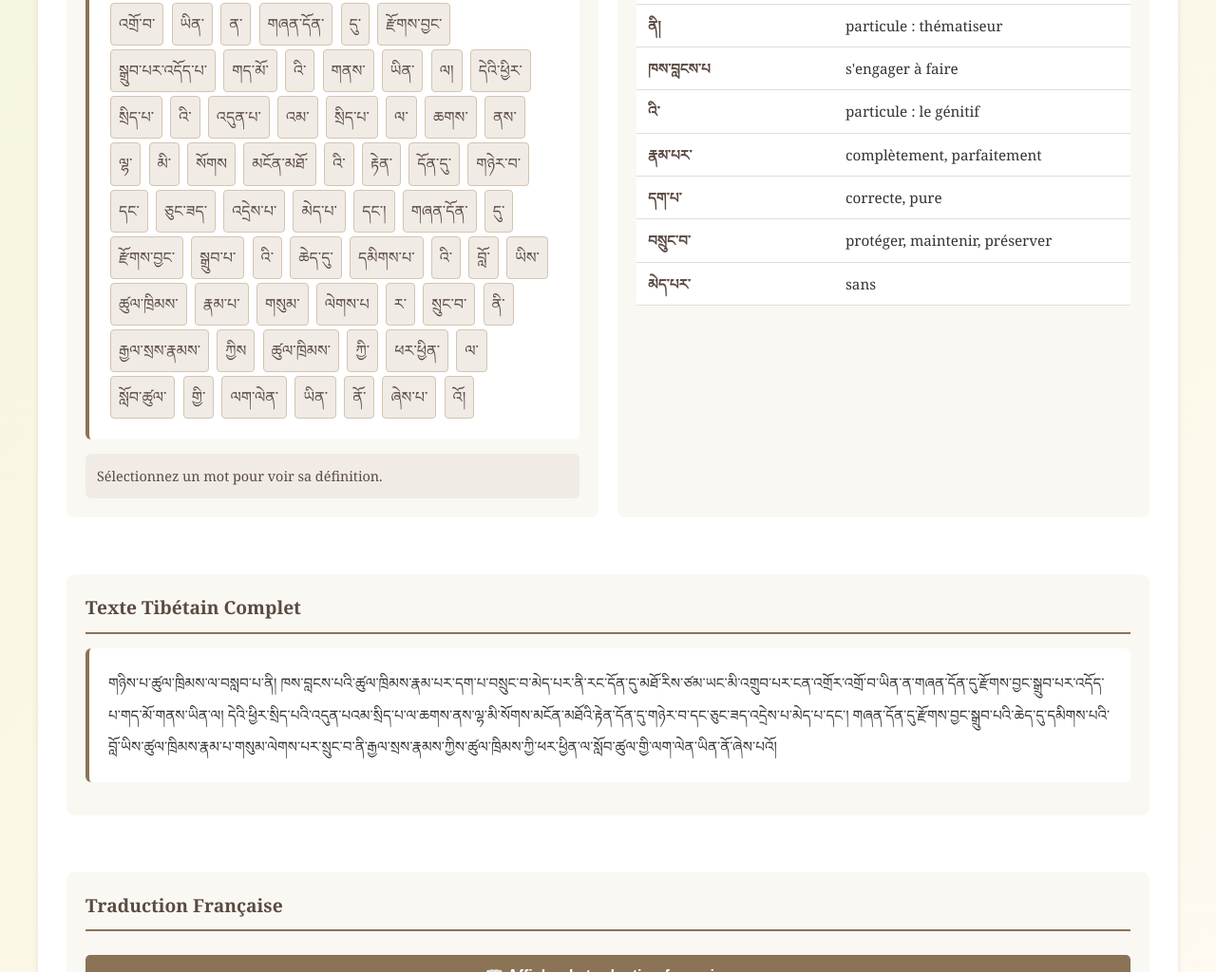
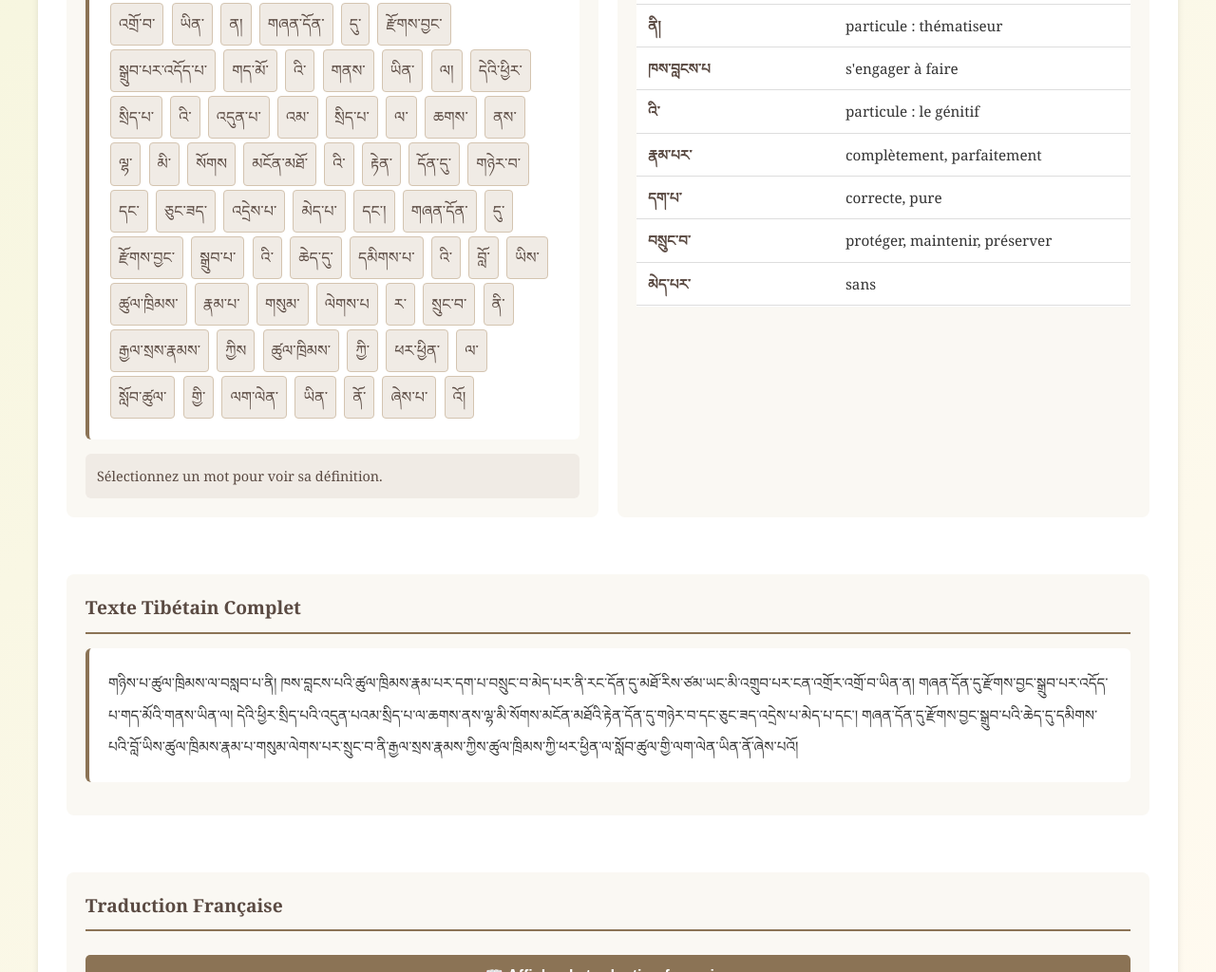
Before and after one commit to BodinT960/Traduction-commentaire-Choedrak-37-pratiques-des-bodhisattvas, a plain HTML site: page Pratique-26.html in a window 1280 px wide. Shown: the part 553-1577 px from the top of the page at 95% size. Drawn offline with Linux system fonts and the light colour scheme.

Commit message:
Pratique 26 : deux corrections du texte tibétain
Reprend les corrections faites dans le projet « Traduction et design du
Choedrak révisés » :
- shad après la conditionnelle : ཡིན་ན་ -> ཡིན་ན། (texte complet, liste
  des mots, vocabulaire) ;
- génitif rétabli dans le texte complet : གད་མོ་གནས -> གད་མོའི་གནས
  (la liste des mots avait déjà le segment འི་).

Co-Authored-By: Claude Opus 5.5 <noreply@anthropic.com>

```diff
--- a/Pratique-26.html
+++ b/Pratique-26.html
@@ -164,7 +164,7 @@
             { tibetan: 'ངན་འགྲོ་', translation: 'les royaumes inférieurs, le mauvais destin' },
             { tibetan: 'འགྲོ་བ་', translation: 'aller' },
             { tibetan: 'ཡིན་', translation: 'est' },
-            { tibetan: 'ན་', translation: 'si' },
+            { tibetan: 'ན།', translation: 'si' },
             { tibetan: 'གཞན་དོན་', translation: 'bien d’autrui, bénéfice pour les autres' },
             { tibetan: 'དུ་', translation: 'particule oblique : le locatif' },
             { tibetan: 'རྫོགས་བྱང་', translation: 'Éveil complet' },
@@ -214,7 +214,7 @@
         const textSequence = [
             'གཉིས་པ་', 'ཚུལ་ཁྲིམས་', 'ལ་', 'བསླབ་པ་', 'ནི།',
             'ཁས་བླངས་པ', 'འི་', 'ཚུལ་ཁྲིམས་', 'རྣམ་པར་', 'དག་པ་', 'བསྲུང་བ་', 'མེད་པར་', 'ནི་',
-            'རང་དོན་དུ་', 'མཐོ་རིས་', 'ཙམ་ཡང་', 'མི་འགྲུབ་པ་', 'ར་', 'ངན་འགྲོ་', 'ར་', 'འགྲོ་བ་', 'ཡིན་', 'ན་',
+            'རང་དོན་དུ་', 'མཐོ་རིས་', 'ཙམ་ཡང་', 'མི་འགྲུབ་པ་', 'ར་', 'ངན་འགྲོ་', 'ར་', 'འགྲོ་བ་', 'ཡིན་', 'ན།',
             'གཞན་དོན་', 'དུ་', 'རྫོགས་བྱང་', 'སྒྲུབ་པར་འདོད་པ་', 'གད་མོ་', 'འི་', 'གནས་', 'ཡིན་', 'ལ།',
             'དེའི་ཕྱིར་', 'སྲིད་པ་', 'འི་', 'འདུན་པ་', 'འམ་', 'སྲིད་པ་', 'ལ་', 'ཆགས་', 'ནས་',
             'ལྷ་', 'མི་', 'སོགས', 'མངོན་མཐོ་', 'འི་', 'རྟེན་', 'དོན་དུ་', 'གཉེར་བ་', 'དང་',
@@ -224,7 +224,7 @@
             'རྒྱལ་སྲས་རྣམས་', 'ཀྱིས', 'ཚུལ་ཁྲིམས་', 'ཀྱི་', 'ཕར་ཕྱིན་', 'ལ་', 'སློབ་ཚུལ་', 'གྱི་', 'ལག་ལེན་', 'ཡིན་', 'ནོ་', 'ཞེས་པ་', 'འོ།'
         ];
 
-        const fullText = 'གཉིས་པ་ཚུལ་ཁྲིམས་ལ་བསླབ་པ་ནི། ཁས་བླངས་པའི་ཚུལ་ཁྲིམས་རྣམ་པར་དག་པ་བསྲུང་བ་མེད་པར་ནི་རང་དོན་དུ་མཐོ་རིས་ཙམ་ཡང་མི་འགྲུབ་པར་ངན་འགྲོར་འགྲོ་བ་ཡིན་ན་གཞན་དོན་དུ་རྫོགས་བྱང་སྒྲུབ་པར་འདོད་པ་གད་མོ་གནས་ཡིན་ལ། དེའི་ཕྱིར་སྲིད་པའི་འདུན་པའམ་སྲིད་པ་ལ་ཆགས་ནས་ལྷ་མི་སོགས་མངོན་མཐོའི་རྟེན་དོན་དུ་གཉེར་བ་དང་ཅུང་ཟད་འདྲེས་པ་མེད་པ་དང་། གཞན་དོན་དུ་རྫོགས་བྱང་སྒྲུབ་པའི་ཆེད་དུ་དམིགས་པའི་བློ་ཡིས་ཚུལ་ཁྲིམས་རྣམ་པ་གསུམ་ལེགས་པར་སྲུང་བ་ནི་རྒྱལ་སྲས་རྣམས་ཀྱིས་ཚུལ་ཁྲིམས་ཀྱི་ཕར་ཕྱིན་ལ་སློབ་ཚུལ་གྱི་ལག་ལེན་ཡིན་ནོ་ཞེས་པའོ།';
+        const fullText = 'གཉིས་པ་ཚུལ་ཁྲིམས་ལ་བསླབ་པ་ནི། ཁས་བླངས་པའི་ཚུལ་ཁྲིམས་རྣམ་པར་དག་པ་བསྲུང་བ་མེད་པར་ནི་རང་དོན་དུ་མཐོ་རིས་ཙམ་ཡང་མི་འགྲུབ་པར་ངན་འགྲོར་འགྲོ་བ་ཡིན་ན། གཞན་དོན་དུ་རྫོགས་བྱང་སྒྲུབ་པར་འདོད་པ་གད་མོའི་གནས་ཡིན་ལ། དེའི་ཕྱིར་སྲིད་པའི་འདུན་པའམ་སྲིད་པ་ལ་ཆགས་ནས་ལྷ་མི་སོགས་མངོན་མཐོའི་རྟེན་དོན་དུ་གཉེར་བ་དང་ཅུང་ཟད་འདྲེས་པ་མེད་པ་དང་། གཞན་དོན་དུ་རྫོགས་བྱང་སྒྲུབ་པའི་ཆེད་དུ་དམིགས་པའི་བློ་ཡིས་ཚུལ་ཁྲིམས་རྣམ་པ་གསུམ་ལེགས་པར་སྲུང་བ་ནི་རྒྱལ་སྲས་རྣམས་ཀྱིས་ཚུལ་ཁྲིམས་ཀྱི་ཕར་ཕྱིན་ལ་སློབ་ཚུལ་གྱི་ལག་ལེན་ཡིན་ནོ་ཞེས་པའོ།';
 
         const vocabBody = document.getElementById('vocabBody');
         const tibetanText = document.getElementById('tibetanText');
```
